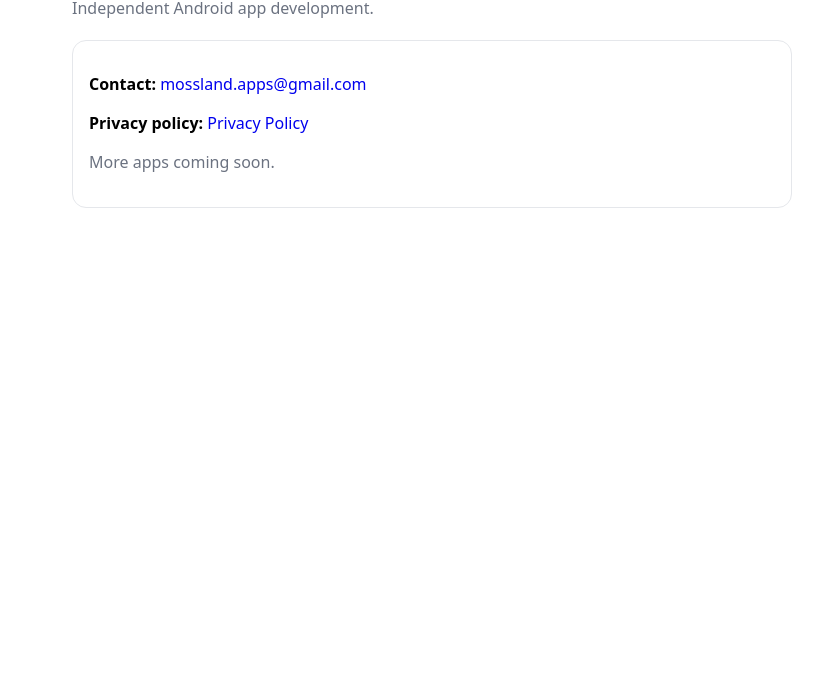
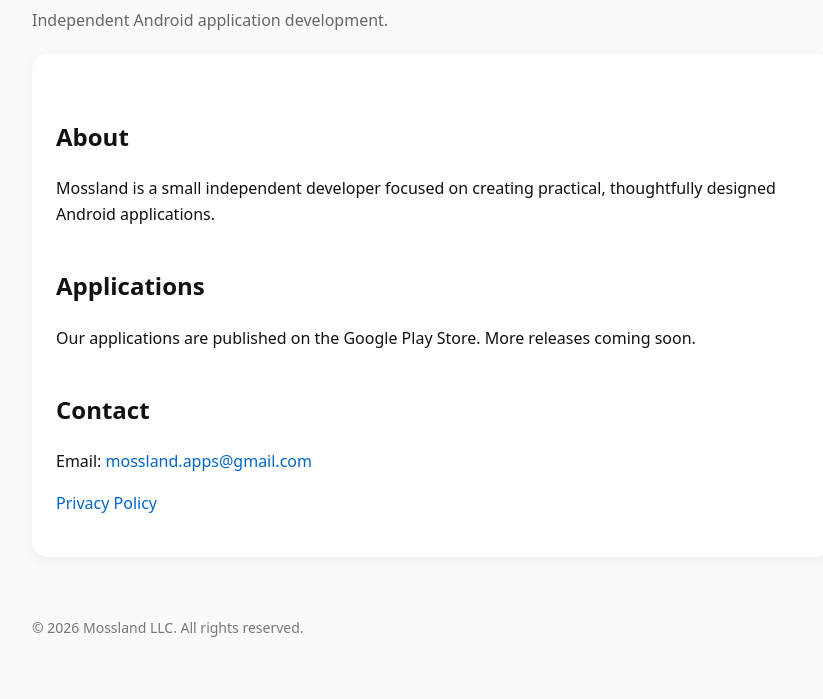
Before and after one commit to mossland-apps/mossland-site, a plain HTML site: page index.html in a window 1280 px wide. Shown: the part 119-818 px from the top of the page, without its empty margins (208-1031 px from the left). Drawn offline with Linux system fonts and the light colour scheme.

Commit message:
Update index.html

```diff
--- a/index.html
+++ b/index.html
@@ -6,24 +6,65 @@
   <title>Mossland</title>
   <meta name="description" content="Mossland – independent Android app development." />
   <style>
-    body { font-family: system-ui, -apple-system, Segoe UI, Roboto, Arial, sans-serif; max-width: 720px; margin: 48px auto; padding: 0 16px; line-height: 1.45; }
-    header { margin-bottom: 20px; }
-    .card { border: 1px solid #e5e7eb; border-radius: 14px; padding: 16px; }
-    a { text-decoration: none; }
+    body {
+      font-family: system-ui, -apple-system, Segoe UI, Roboto, Arial, sans-serif;
+      max-width: 800px;
+      margin: 60px auto;
+      padding: 0 20px;
+      line-height: 1.6;
+      background-color: #fafafa;
+      color: #111;
+    }
+    h1 { margin-bottom: 0; }
+    h2 { margin-top: 40px; }
+    .muted { color: #666; }
+    .card {
+      background: white;
+      border-radius: 16px;
+      padding: 24px;
+      box-shadow: 0 4px 14px rgba(0,0,0,0.05);
+      margin-top: 20px;
+    }
+    footer {
+      margin-top: 60px;
+      font-size: 14px;
+      color: #777;
+    }
+    a { color: #0066cc; text-decoration: none; }
     a:hover { text-decoration: underline; }
-    .muted { color: #6b7280; }
   </style>
 </head>
 <body>
-  <header>
-    <h1>Mossland</h1>
-    <p class="muted">Independent Android app development.</p>
-  </header>
+
+  <h1>Mossland</h1>
+  <p class="muted">Independent Android application development.</p>
 
   <div class="card">
-    <p><strong>Contact:</strong> <a href="mailto:mossland.apps@gmail.com">mossland.apps@gmail.com</a></p>
-    <p><strong>Privacy policy:</strong> <a href="/privacy.html">Privacy Policy</a></p>
-    <p class="muted">More apps coming soon.</p>
+    <h2>About</h2>
+    <p>
+      Mossland is a small independent developer focused on creating practical,
+      thoughtfully designed Android applications.
+    </p>
+
+    <h2>Applications</h2>
+    <p>
+      Our applications are published on the Google Play Store.
+      More releases coming soon.
+    </p>
+
+    <h2>Contact</h2>
+    <p>
+      Email: <a href="mailto:mossland.apps@gmail.com">mossland.apps@gmail.com</a>
+    </p>
+
+    <p>
+      <a href="/privacy.html">Privacy Policy</a>
+    </p>
   </div>
+
+  <footer>
+    © 2026 Mossland LLC. All rights reserved.
+  </footer>
+
 </body>
 </html>
```
